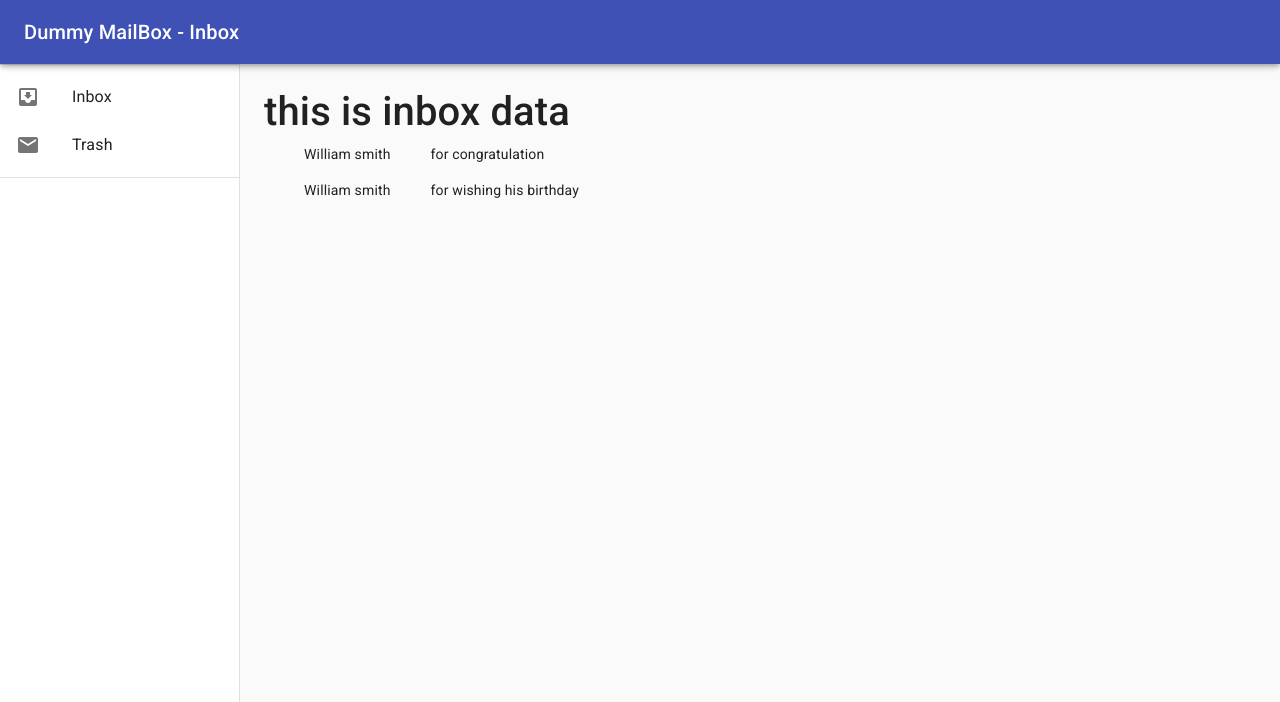
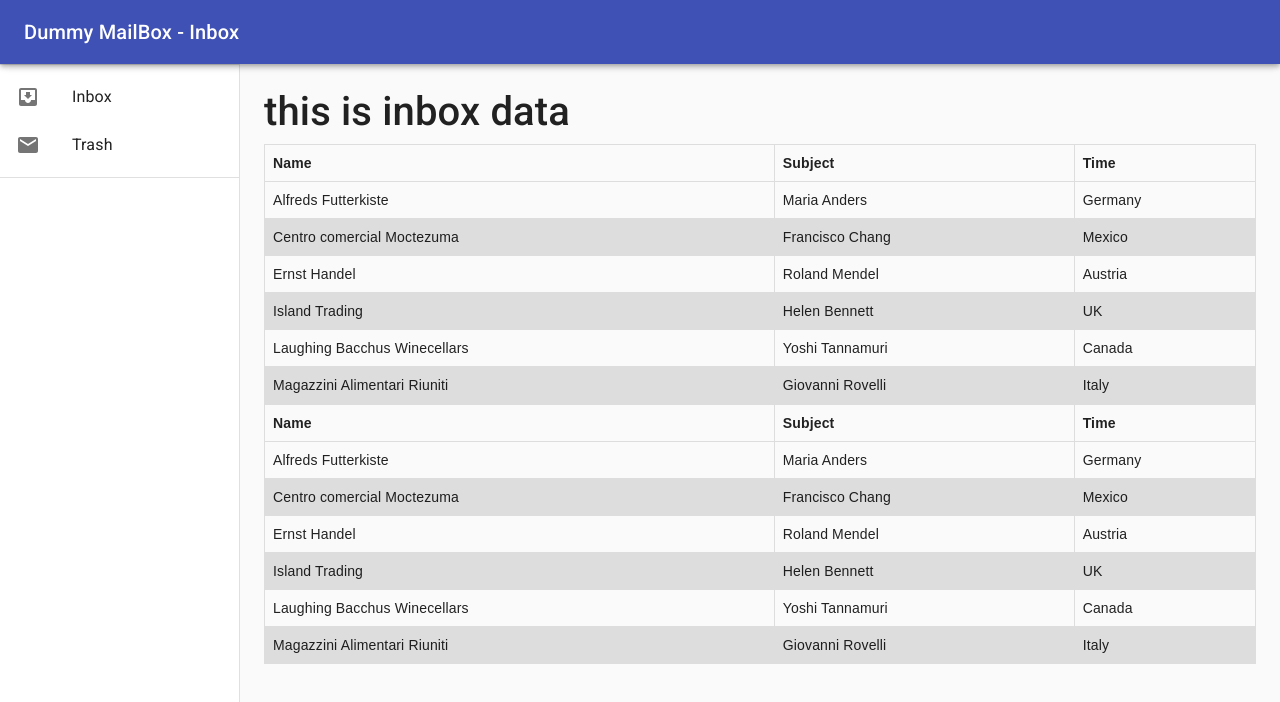
Before and after one commit to bilalahmad147/task-for-assignment, a React (Create React App) app: page / in a window 1280 px wide. Shown: the top 702 px of the page. Built offline with nearby package versions, Linux system fonts and the light colour scheme.

Commit message:
render inbox function

```diff
--- a/src/components/InboxData/InboxData.js
+++ b/src/components/InboxData/InboxData.js
@@ -10,12 +10,47 @@ function InboxData() {
                 emailData.map((ind, key) => {
                     return (
                         <div key={ind.id} className={style.mainData}>
-                            <ul>
-                                <li>{ind.name}</li>
-                            </ul>
-                            <ul>
-                                <li>{ind.subject}</li>
-                            </ul>
+                            <table>
+                                <thead>
+                                    <tr>
+                                        <th>Name</th>
+                                        <th>Subject</th>
+                                        <th>Time</th>
+                                    </tr>
+                                </thead>
+                                <tbody>
+                                    <tr>
+                                        <td>Alfreds Futterkiste</td>
+                                        <td>Maria Anders</td>
+                                        <td>Germany</td>
+                                    </tr>
+                                    <tr>
+                                        <td>Centro comercial Moctezuma</td>
+                                        <td>Francisco Chang</td>
+                                        <td>Mexico</td>
+                                    </tr>
+                                    <tr>
+                                        <td>Ernst Handel</td>
+                                        <td>Roland Mendel</td>
+                                        <td>Austria</td>
+                                    </tr>
+                                    <tr>
+                                        <td>Island Trading</td>
+                                        <td>Helen Bennett</td>
+                                        <td>UK</td>
+                                    </tr>
+                                    <tr>
+                                        <td>Laughing Bacchus Winecellars</td>
+                                        <td>Yoshi Tannamuri</td>
+                                        <td>Canada</td>
+                                    </tr>
+                                    <tr>
+                                        <td>Magazzini Alimentari Riuniti</td>
+                                        <td>Giovanni Rovelli</td>
+                                        <td>Italy</td>
+                                    </tr>
+                                </tbody>
+                            </table>
                         </div>
                     )
                 })
--- a/src/components/InboxData/inbox.module.css
+++ b/src/components/InboxData/inbox.module.css
@@ -1,7 +1,15 @@
-.mainData {
-    display:flex;
-}
-.mainData ul{
-    list-style: none;
+table {
+    font-family: arial, sans-serif;
+    border-collapse: collapse;
+    width: 100%;
+  }
+
+  td, th {
+    border: 1px solid #dddddd;
     text-align: left;
-}
+    padding: 8px;
+  }
+
+  tr:nth-child(even) {
+    background-color: #dddddd;
+  }
```
